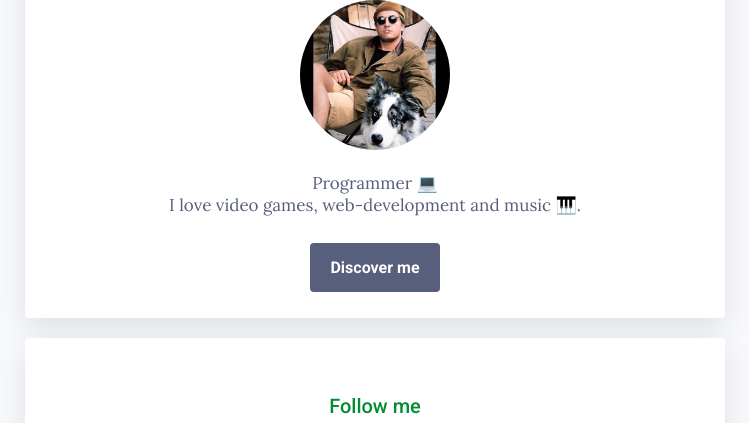
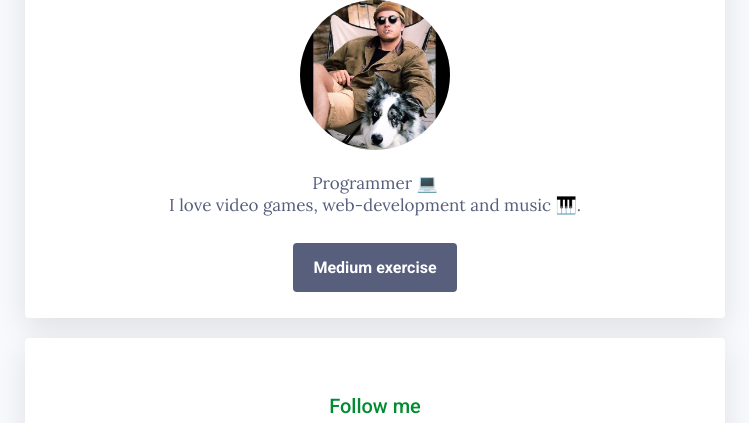
Before and after one commit to schildgeN/profile, a plain HTML site: page index.html in a window 1280 px wide. Shown: the part 217-640 px from the top of the page, without its empty margins (266-1015 px from the left). Drawn offline with Linux system fonts and the light colour scheme.

Commit message:
added link to medium article

```diff
--- a/index.html
+++ b/index.html
@@ -15,7 +15,7 @@
       <h1>Nelson Schildge <br> 👾</h1>
       <img src="images/profile_pic.jpg" alt="Nelson Schildge" class="img_circle">
       <p>Programmer 💻 <br> I love video games, web-development and music 🎹.</p>
-      <a href="#" class="btn_blue">Discover me</a>
+      <a href="https://schildgen.github.io/medium-article/" class="btn_blue">Medium exercise</a>
     </div>
     <div class="card_white">
       <h2>Follow me</h2>
```
